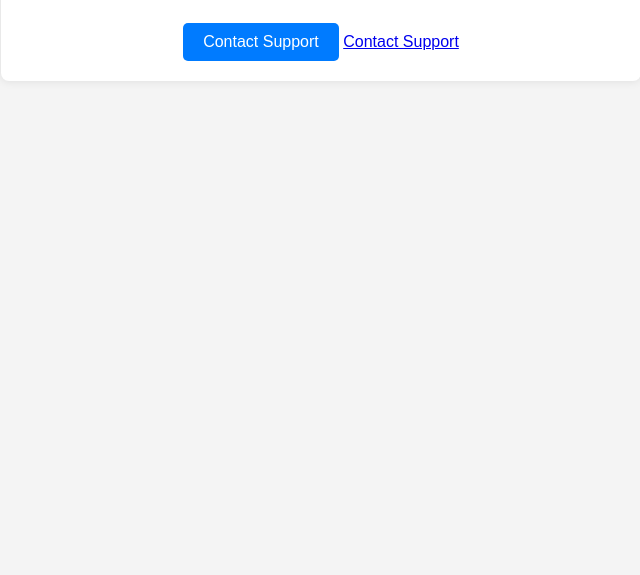
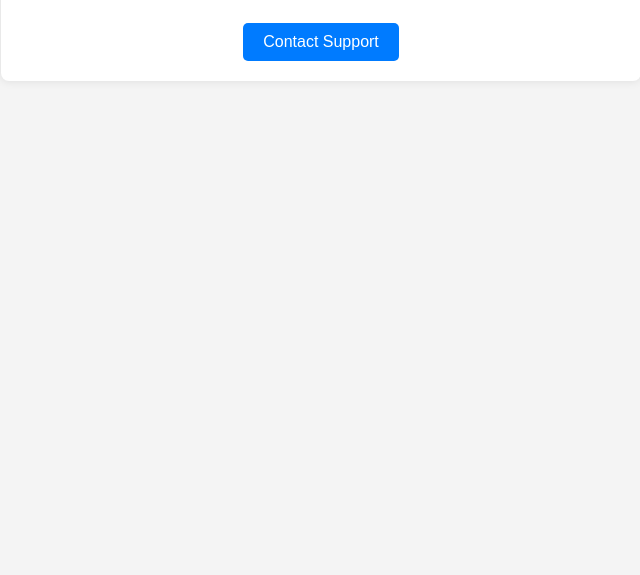
Before and after one commit to tproapps/tproapps.github.io, a plain HTML site: page index.html in a window 1280 px wide. Shown: the part 225-800 px from the top of the page, without its empty margins (319-959 px from the left). Drawn offline with Linux system fonts and the light colour scheme.

Commit message:
Update index.html

```diff
--- a/index.html
+++ b/index.html
@@ -47,8 +47,7 @@
         <h1>Welcome to Http Demo</h1>
         <p>Http Demo is a simple and efficient tool for testing HTTP requests.</p>
         <p>Brought to you by <strong>TproApps</strong>.</p>
-        <a href="mailto:support@tproapps.com" class="support-link">Contact Support</a>
-      <a href="mailto:tamir.macpro@gmail.com?subject=TproApps Support &body=Hi,I found and issue at TproApps applicaion.">Contact Support</a>
+        <a href="mailto:tamir.macpro@gmail.com?subject=TproApps Support &body=Hi,I found and issue at TproApps applicaion." class="support-link">Contact Support</a>
     </div>
 
 </body>
```
